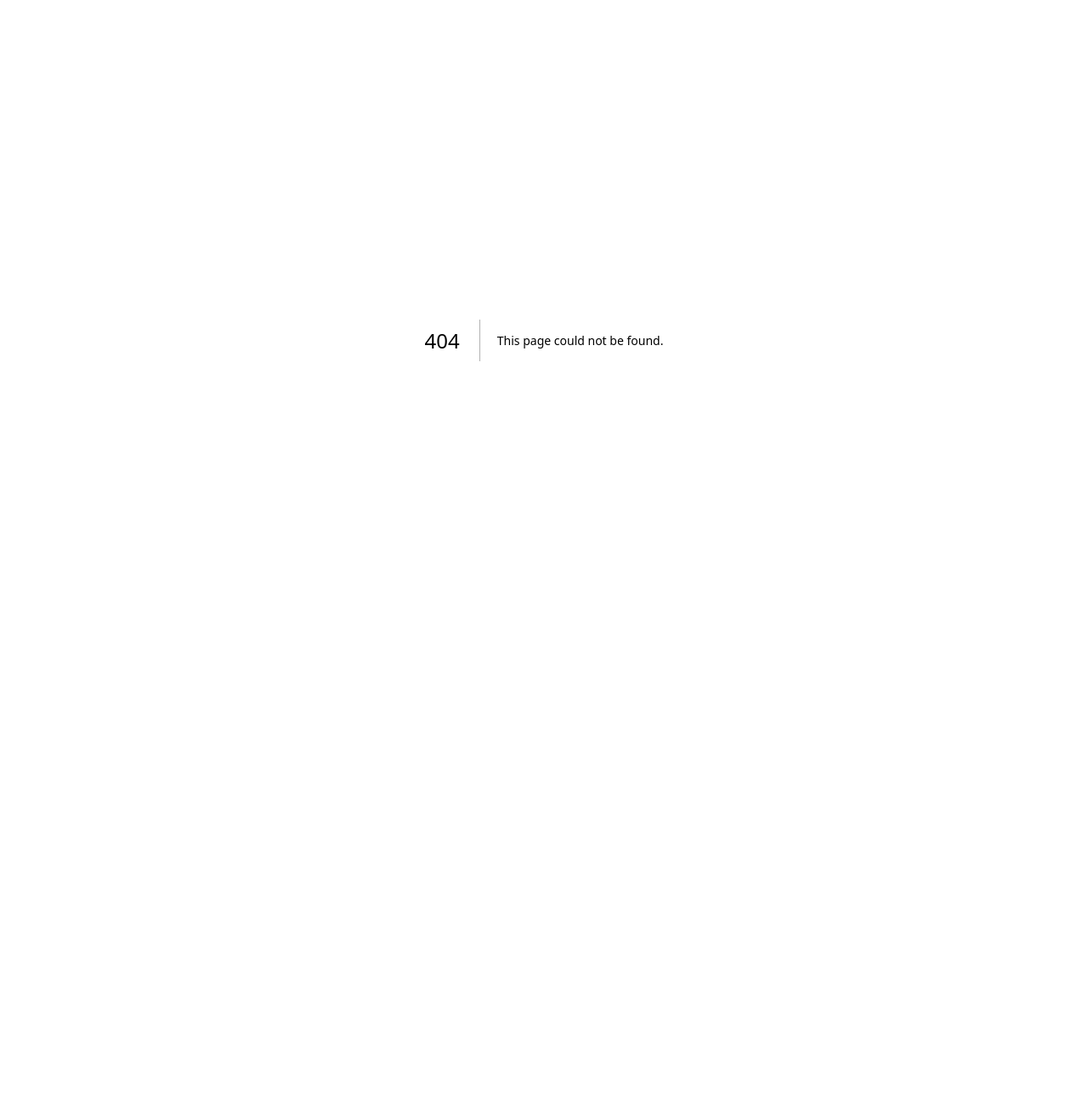
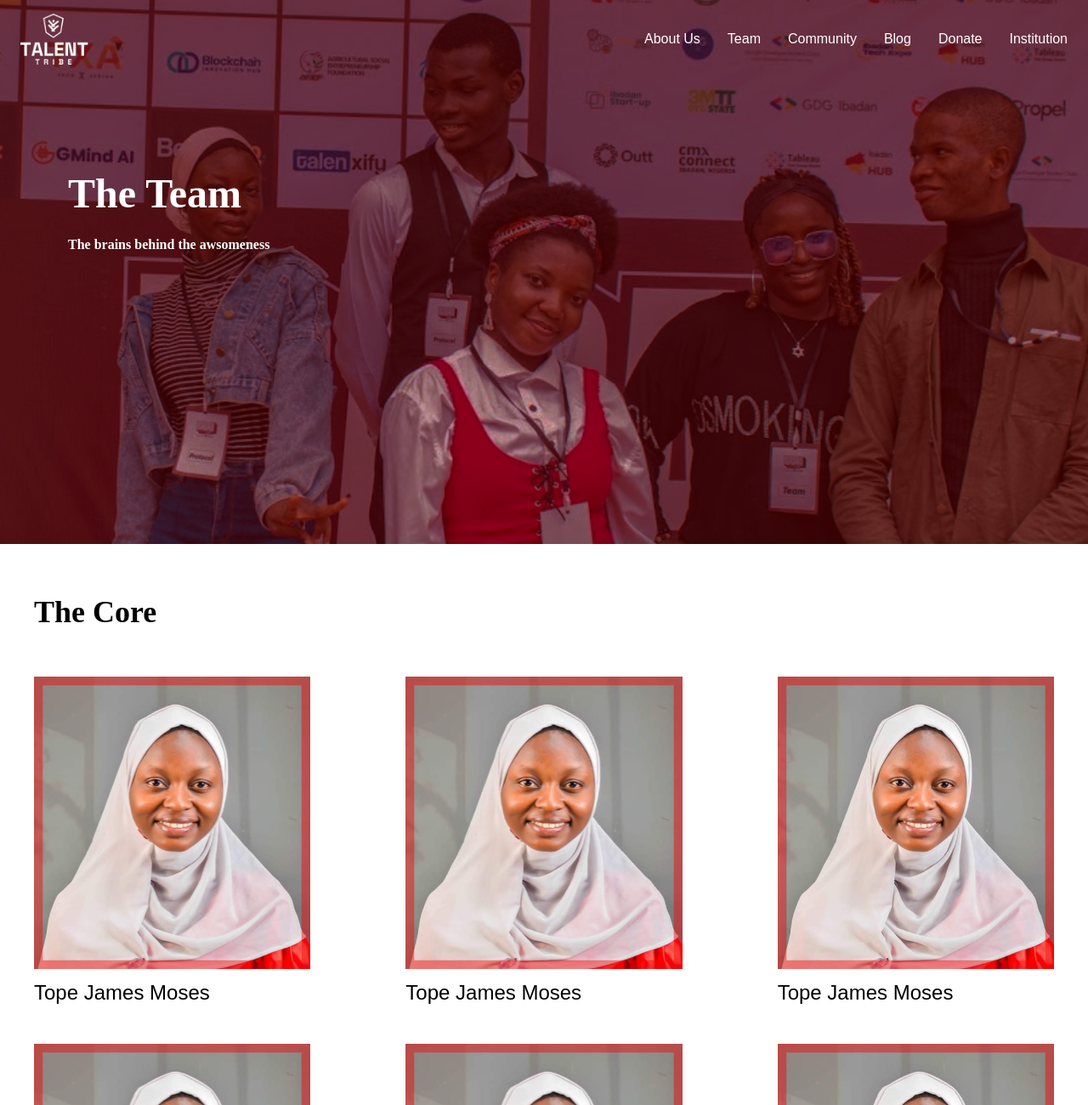
Before and after one commit to popoolarofih/atc-talent-tribe, a Next.js app: page /team in a window 1280 px wide. Before the commit this address had no page. Shown: the top 1300 px of the page at 85% size. Before the commit the page ends 800 px from the top, so only its background shows below. Built offline with nearby package versions, Linux system fonts and the light colour scheme; a web font is replaced by a local one.

Commit message:
Added Team Page and Loader

```diff
--- /dev/null
+++ b/src/app/loading.tsx
@@ -0,0 +1,7 @@
+export default function Loading() {
+  return (
+    <div className="fixed inset-0 flex items-center justify-center bg-black bg-opacity-70 z-50">
+      <div className="w-10 h-10 border-4 border-white border-t-transparent rounded-full animate-spin"></div>
+    </div>
+  );
+}
--- /dev/null
+++ b/src/app/team/page.tsx
@@ -0,0 +1,192 @@
+'use client'
+
+import { useEffect } from 'react'
+import Link from "next/link"
+import Image from "next/image"
+import { Button } from '../components/ui/button'
+import { Facebook, Twitter, Instagram, Youtube } from 'lucide-react'
+
+export default function WhoWeAre() {
+  useEffect(() => {
+    const observer = new IntersectionObserver((entries) => {
+      entries.forEach((entry) => {
+        if (entry.isIntersecting) {
+          entry.target.classList.add('animate-in')
+        }
+      })
+    }, {
+      threshold: 0.1
+    })
+
+    document.querySelectorAll('.animate-on-scroll').forEach((el) => {
+      observer.observe(el)
+    })
+
+    return () => observer.disconnect()
+  }, [])
+
+  return (
+    <div className="min-h-screen">
+      {/* Hero Section */}
+      <div className="relative h-[80vh] overflow-hidden">
+        <div
+          className="absolute inset-0 bg-[url('/images/teambg.svg')] bg-cover bg-center"
+          aria-hidden="true"
+        />
+
+
+        <nav className="relative z-10 flex items-center justify-between px-6 py-4">
+          <Link href="/" className="text-white text-2xl font-bold flex items-center gap-2">
+            <Image src="/images/Talent Tibe Official white logo 1.png" alt="logo" width={80} height={80} />
+          </Link>
+
+          {/* Mobile Menu Toggle */}
+          <input
+            type="checkbox"
+            id="menu-toggle"
+            className="hidden peer"
+          />
+          <label
+            htmlFor="menu-toggle"
+            className="cursor-pointer md:hidden block text-white"
+          >
+            <svg xmlns="http://www.w3.org/2000/svg" className="h-6 w-6" fill="none" viewBox="0 0 24 24" stroke="currentColor">
+              <path strokeLinecap="round" strokeLinejoin="round" strokeWidth={2} d="M4 6h16M4 12h16m-7 6h7" />
+            </svg>
+          </label>
+
+          {/* Menu (Hidden by Default) */}
+          <div className="hidden md:flex md:items-center gap-8 peer-checked:flex peer-checked:flex-col absolute top-full left-0 w-full bg-black bg-opacity-80 p-4 md:bg-transparent md:relative md:w-auto md:p-0 md:flex-row">
+            <Link href="/Who-we-are" className="text-white hover:text-white/80 transition-colors">About Us</Link>
+            <Link href="/team" className="text-white hover:text-white/80 transition-colors">Team</Link>
+            <Link href="/community" className="text-white hover:text-white/80 transition-colors">Community</Link>
+            <Link href="/blog" className="text-white hover:text-white/80 transition-colors">Blog</Link>
+            <Link href="/donate" className="text-white hover:text-white/80 transition-colors">Donate</Link>
+            <Link href="/institution" className="text-white hover:text-white/80 transition-colors">Institution</Link>
+          </div>
+        </nav>
+
+
+
+
+        {/* Hero Content */}
+        <div className='px-20 my-28 flex'>
+          <div>
+            <div className="relative">
+              <h1 className="text-white text-5xl font-bold font-balooThambi animate-on-scroll slide-in-from-left duration-700">
+                The Team
+              </h1> <br />
+            </div>
+            <div className="relative">
+              <h4 className="text-white font-bold font-balooThambi animate-on-scroll slide-in-from-left duration-700">
+                The brains behind the awsomeness
+              </h4>
+            </div>
+          </div>
+        </div>
+      </div>
+
+      <main className="container px-10 my-5">
+        <h1 className="text-4xl py-10 font-bold font-balooThambi animate-on-scroll slide-in-from-left duration-700">
+          The Core
+        </h1>
+
+        <div className='grid lg:grid-cols-3 sm:grid-cols-2 lg:gap-x-28 sm:gap-x-28'>
+          <div className='my-4'>
+            <img src="/images/personal_picture.svg" alt="" />
+            <p className='text-2xl py-3'>Tope James Moses</p>
+          </div>
+          <div className='my-4'>
+            <img src="/images/personal_picture.svg" alt="" />
+            <p className='text-2xl py-3'>Tope James Moses</p>
+          </div>
+          <div className='my-4'>
+            <img src="/images/personal_picture.svg" alt="" />
+            <p className='text-2xl py-3'>Tope James Moses</p>
+          </div>
+          <div className='my-4'>
+            <img src="/images/personal_picture.svg" alt="" />
+            <p className='text-2xl py-3'>Tope James Moses</p>
+          </div>
+          <div className='my-4'>
+            <img src="/images/personal_picture.svg" alt="" />
+            <p className='text-2xl py-3'>Tope James Moses</p>
+          </div>
+          <div className='my-4'>
+            <img src="/images/personal_picture.svg" alt="" />
+            <p className='text-2xl py-3'>Tope James Moses</p>
+          </div>
+        </div>
+
+        <h1 className="text-4xl text-[#881337] py-10 font-bold font-balooThambi animate-on-scroll slide-in-from-left duration-700">
+          Team Lead
+        </h1>
+       <div className='grid lg:grid-cols-3 sm:grid-cols-2 lg:gap-x-28 sm:gap-x-32'>
+          <div className='my-4'>
+            <img src="/images/personal_picture.svg" alt="" />
+            <p className='text-2xl py-3'>Tope James Moses</p>
+          </div>
+          <div className='my-4'>
+            <img src="/images/personal_picture.svg" alt="" />
+            <p className='text-2xl py-3'>Tope James Moses</p>
+          </div>
+          <div className='my-4'>
+            <img src="/images/personal_picture.svg" alt="" />
+            <p className='text-2xl py-3'>Tope James Moses</p>
+          </div>
+
+        </div>
+
+      </main>
+
+      {/* Footer */}
+      <footer className="bg-red-900 text-white">
+        <div className="container mx-auto px-4 py-8">
+          <div className="grid grid-cols-1 md:grid-cols-4 gap-8 mb-8">
+            <div>
+              <Link href="/">
+                <Image src="/images/Talent Tibe Official white logo 1.png" alt="logo" width={80} height={80} />
+              </Link>
+            </div>
+            <div>
+              <h3 className="font-bold mb-4">Quick Links</h3>
+              <ul className="space-y-2">
+                <li><Link href="/who-we-are">About us</Link></li>
+                <li><Link href="/team">Team</Link></li>
+                <li><Link href="/community">Community</Link></li>
+              </ul>
+            </div>
+            <div>
+              <h3 className="font-bold mb-4">Resources</h3>
+              <ul className="space-y-2">
+                <li><Link href="/blog">Blog</Link></li>
+                <li><Link href="/donate">Donate</Link></li>
+                <li><Link href="/institution">Institution</Link></li>
+              </ul>
+            </div>
+            <div>
+              <h3 className="font-bold mb-4">Follow Us</h3>
+              <div className="flex space-x-4">
+                <Link href="#" className="hover:text-white/80 transition-colors">
+                  <Facebook className="h-6 w-6" />
+                </Link>
+                <Link href="#" className="hover:text-white/80 transition-colors">
+                  <Twitter className="h-6 w-6" />
+                </Link>
+                <Link href="#" className="hover:text-white/80 transition-colors">
+                  <Instagram className="h-6 w-6" />
+                </Link>
+                <Link href="#" className="hover:text-white/80 transition-colors">
+                  <Youtube className="h-6 w-6" />
+                </Link>
+              </div>
+            </div>
+          </div>
+          <div className="border-t border-white/20 pt-8 text-center">
+            <p>&copy; Copyright 2024. All rights reserved.</p>
+          </div>
+        </div>
+      </footer>
+    </div>
+  )
+}
```
Also changed, not shown: public/images/personal_picture.svg (added), public/images/teambg.svg (added).
